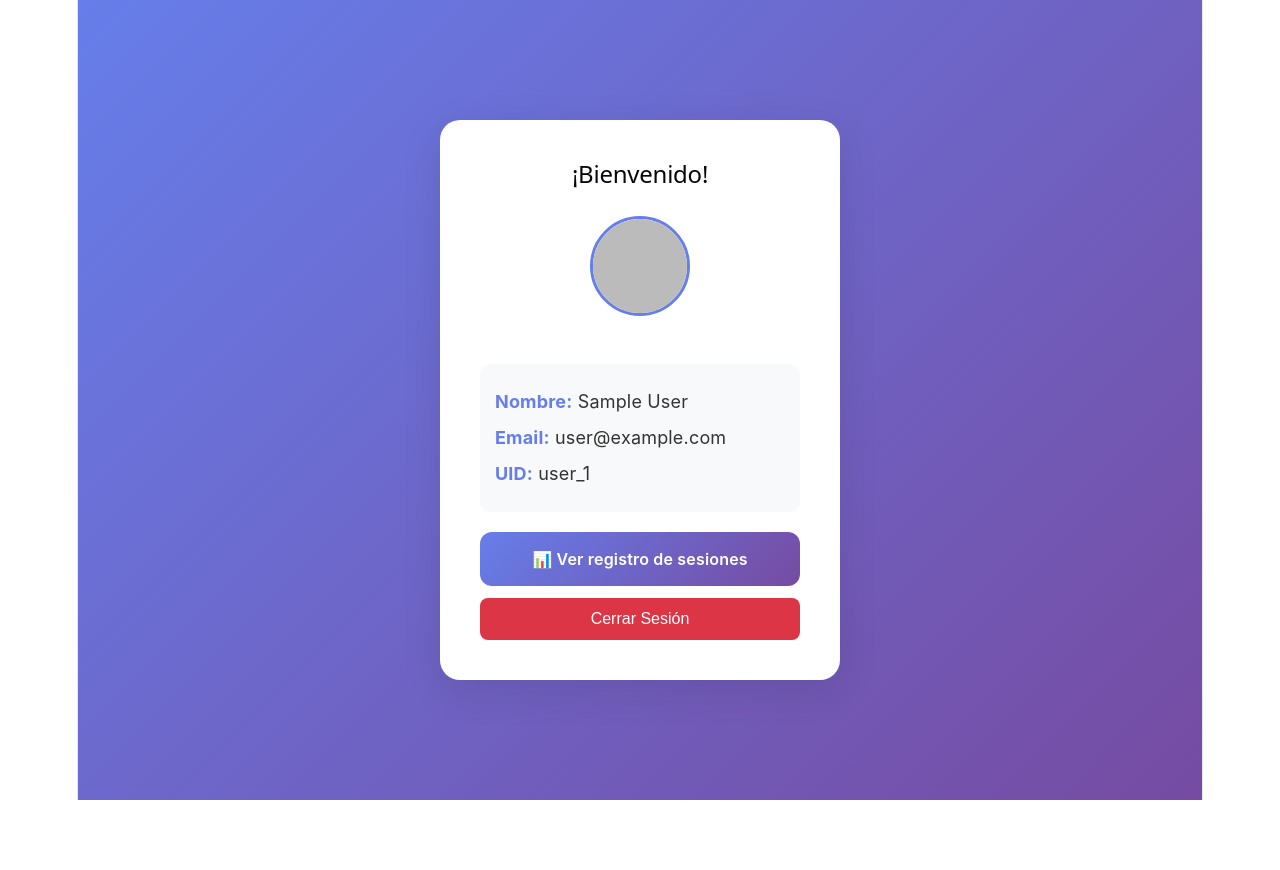
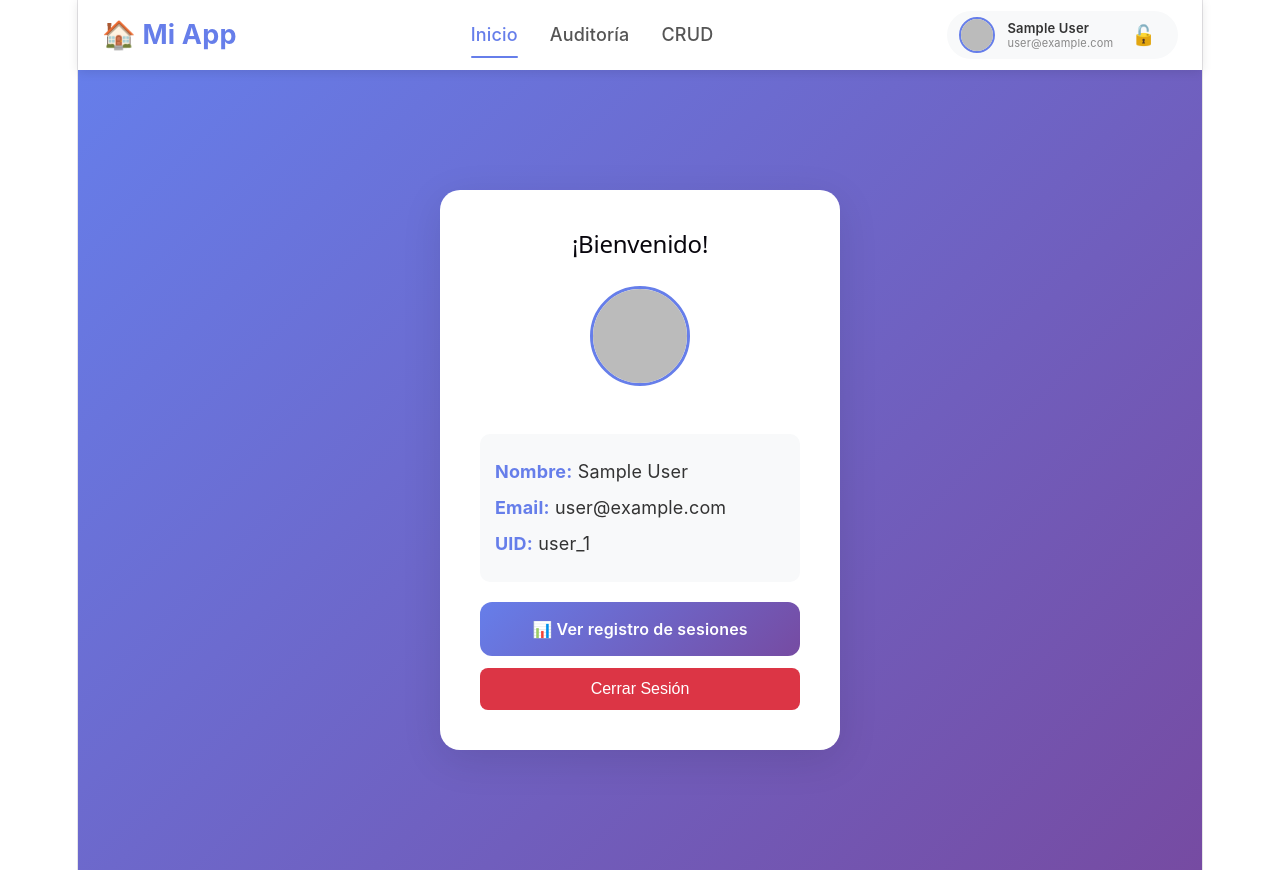
Before and after one commit to Juansjo/Arquitectura_SER, a React (Vite) app: page / in a window 1280 px wide. Before the commit the page ends 800 px from the top, so only its background shows below. Built offline with nearby package versions, Linux system fonts and the light colour scheme; no server answers; the database is empty; sample sign-in values are in the browser's storage.

Commit message:
KAN-39: Dashboard y Navegacion

```diff
--- a/src/App.tsx
+++ b/src/App.tsx
@@ -3,12 +3,14 @@ import { BrowserRouter, Routes, Route, Navigate } from 'react-router-dom';
 import { auth } from './config/firebase';
 import { onAuthStateChanged } from 'firebase/auth';
 import type { User } from 'firebase/auth';
+import Navbar from './components/Navbar';
 import LoginPage from './components/LoginPage';
 import RegisterPage from './components/RegisterPage';
 import ForgotPage from './components/ForgotPage';
 import ResetPage from './components/ResetPage';
 import UserProfile from './components/UserProfile';
 import SessionsPage from './components/SessionsPage';
+import CrudPage from './components/CrudPage';
 import { registerLogout } from './services/sessionServices';
 import './App.css';
 
@@ -27,9 +29,7 @@ function App() {
   const handleLogout = async (): Promise<void> => {
     try {
       if (user) {
-        console.log('Registrando cierre de sesión para:', user.uid);
         await registerLogout(user.uid);
-        console.log('Cierre de sesión registrado');
       }
       await auth.signOut();
     } catch (error) {
@@ -47,19 +47,38 @@ function App() {
 
   return (
     <BrowserRouter>
+      {/* Mostrar Navbar solo si hay usuario autenticado */}
+      {user && <Navbar user={user} />}
+
       <Routes>
-        {/* Rutas públicas */}
-        <Route path="/login" element={!user ? <LoginPage /> : <Navigate to="/" />} />
-        <Route path="/register" element={!user ? <RegisterPage /> : <Navigate to="/" />} />
-        <Route path="/forgot-password" element={!user ? <ForgotPage /> : <Navigate to="/" />} />
-        <Route path="/reset-password" element={!user ? <ResetPage /> : <Navigate to="/" />} />
-
-        {/* Rutas protegidas */}
-        <Route path="/" element={user ? <UserProfile user={user} onLogout={handleLogout} /> : <Navigate to="/login" />} />
-        <Route path="/sessions" element={user ? <SessionsPage /> : <Navigate to="/login" />} />
-
-        {/* Redirección por defecto */}
-        <Route path="*" element={<Navigate to={user ? "/" : "/login"} />} />
+        <Route
+          path="/"
+          element={user ? <UserProfile user={user} onLogout={handleLogout} /> : <Navigate to="/login" />}
+        />
+        <Route
+          path="/login"
+          element={!user ? <LoginPage /> : <Navigate to="/" />}
+        />
+        <Route
+          path="/register"
+          element={!user ? <RegisterPage /> : <Navigate to="/" />}
+        />
+        <Route
+          path="/forgot-password"
+          element={!user ? <ForgotPage /> : <Navigate to="/" />}
+        />
+        <Route
+          path="/reset-password"
+          element={!user ? <ResetPage /> : <Navigate to="/" />}
+        />
+        <Route
+          path="/sessions"
+          element={user ? <SessionsPage /> : <Navigate to="/login" />}
+        />
+        <Route
+          path="/crud"
+          element={user ? <CrudPage /> : <Navigate to="/login" />}
+        />
       </Routes>
     </BrowserRouter>
   );
--- /dev/null
+++ b/src/components/Navbar.css
@@ -0,0 +1,177 @@
+.navbar {
+  background: white;
+  box-shadow: 0 2px 10px rgba(0, 0, 0, 0.1);
+  position: sticky;
+  top: 0;
+  z-index: 1000;
+}
+
+.navbar-container {
+  max-width: 1400px;
+  margin: 0 auto;
+  padding: 0 24px;
+  display: flex;
+  justify-content: space-between;
+  align-items: center;
+  height: 70px;
+  gap: 20px;
+}
+
+/* Logo */
+.navbar-logo {
+  font-size: 1.5rem;
+  font-weight: bold;
+  color: #667eea;
+  text-decoration: none;
+  transition: color 0.3s ease;
+  white-space: nowrap;
+}
+
+.navbar-logo:hover {
+  color: #5a67d8;
+}
+
+/* Enlaces de navegación - CENTRO */
+.navbar-links {
+  display: flex;
+  gap: 32px;
+  flex: 1;
+  justify-content: center;
+}
+
+.nav-link {
+  color: #555;
+  text-decoration: none;
+  font-weight: 500;
+  font-size: 1rem;
+  padding: 8px 0;
+  transition: all 0.3s ease;
+  position: relative;
+}
+
+.nav-link:hover {
+  color: #667eea;
+}
+
+.nav-link.active {
+  color: #667eea;
+}
+
+.nav-link.active::after {
+  content: '';
+  position: absolute;
+  bottom: -2px;
+  left: 0;
+  right: 0;
+  height: 2px;
+  background: #667eea;
+  border-radius: 2px;
+}
+
+/* Perfil de usuario - DERECHA */
+.navbar-profile {
+  display: flex;
+  align-items: center;
+  gap: 12px;
+  background: #f8f9fa;
+  padding: 6px 16px 6px 12px;
+  border-radius: 40px;
+  transition: all 0.3s ease;
+}
+
+.navbar-profile:hover {
+  background: #e9ecef;
+}
+
+/* Avatar */
+.navbar-avatar {
+  width: 36px;
+  height: 36px;
+  border-radius: 50%;
+  object-fit: cover;
+  border: 2px solid #667eea;
+}
+
+.navbar-avatar-placeholder {
+  width: 36px;
+  height: 36px;
+  border-radius: 50%;
+  background: linear-gradient(135deg, #667eea 0%, #764ba2 100%);
+  display: flex;
+  align-items: center;
+  justify-content: center;
+  color: white;
+  font-weight: bold;
+  font-size: 16px;
+}
+
+/* Información del usuario */
+.navbar-user-info {
+  display: flex;
+  flex-direction: column;
+  align-items: flex-start;
+}
+
+.navbar-user-name {
+  font-weight: 600;
+  color: #333;
+  font-size: 13px;
+  line-height: 1.3;
+}
+
+.navbar-user-email {
+  font-size: 11px;
+  color: #888;
+  line-height: 1.2;
+}
+
+/* Botón cerrar sesión */
+.navbar-logout {
+  background: none;
+  border: none;
+  font-size: 1.1rem;
+  cursor: pointer;
+  padding: 6px;
+  border-radius: 50%;
+  transition: all 0.3s ease;
+  display: flex;
+  align-items: center;
+  justify-content: center;
+  color: #dc3545;
+}
+
+.navbar-logout:hover {
+  background: rgba(220, 53, 69, 0.1);
+  transform: scale(1.05);
+}
+
+/* Responsive */
+@media (max-width: 768px) {
+  .navbar-container {
+    flex-direction: column;
+    height: auto;
+    padding: 12px;
+    gap: 10px;
+  }
+
+  .navbar-links {
+    order: 2;
+    width: 100%;
+    justify-content: space-around;
+    gap: 16px;
+  }
+
+  .navbar-profile {
+    order: 1;
+    width: 100%;
+    justify-content: space-between;
+  }
+
+  .navbar-logo {
+    order: 0;
+  }
+
+  .navbar-user-info {
+    display: none;
+  }
+}
--- /dev/null
+++ b/src/components/Navbar.tsx
@@ -0,0 +1,85 @@
+import { Link, useNavigate, useLocation } from 'react-router-dom';
+import { auth } from '../config/firebase';
+import type { User } from 'firebase/auth';
+import './Navbar.css';
+
+interface NavbarProps {
+  user: User;
+}
+
+const Navbar = ({ user }: NavbarProps) => {
+  const navigate = useNavigate();
+  const location = useLocation();
+
+  const handleLogout = async () => {
+    await auth.signOut();
+    navigate('/login');
+  };
+
+  const displayName = user.displayName || user.email?.split('@')[0] || 'Usuario';
+
+  // Determinar qué enlace está activo
+  const isActive = (path: string) => location.pathname === path;
+
+  return (
+    <nav className="navbar">
+      <div className="navbar-container">
+        {/* Logo / Título */}
+        <Link to="/" className="navbar-logo">
+          🏠 Mi App
+        </Link>
+
+        {/* Enlaces de navegación - CENTRO */}
+        <div className="navbar-links">
+          <Link
+            to="/"
+            className={`nav-link ${isActive('/') ? 'active' : ''}`}
+          >
+            Inicio
+          </Link>
+          <Link
+            to="/sessions"
+            className={`nav-link ${isActive('/sessions') ? 'active' : ''}`}
+          >
+            Auditoría
+          </Link>
+          <Link
+            to="/crud"
+            className={`nav-link ${isActive('/crud') ? 'active' : ''}`}
+          >
+            CRUD
+          </Link>
+        </div>
+
+        {/* Perfil de usuario - DERECHA */}
+        <div className="navbar-profile">
+          {/* Avatar */}
+          {user.photoURL ? (
+            <img
+              src={user.photoURL}
+              alt="Profile"
+              className="navbar-avatar"
+            />
+          ) : (
+            <div className="navbar-avatar-placeholder">
+              {displayName.charAt(0).toUpperCase()}
+            </div>
+          )}
+
+          {/* Información del usuario */}
+          <div className="navbar-user-info">
+            <span className="navbar-user-name">{displayName}</span>
+            <span className="navbar-user-email">{user.email}</span>
+          </div>
+
+          {/* Botón cerrar sesión */}
+          <button onClick={handleLogout} className="navbar-logout" title="Cerrar sesión">
+            🔓
+          </button>
+        </div>
+      </div>
+    </nav>
+  );
+};
+
+export default Navbar;
```
